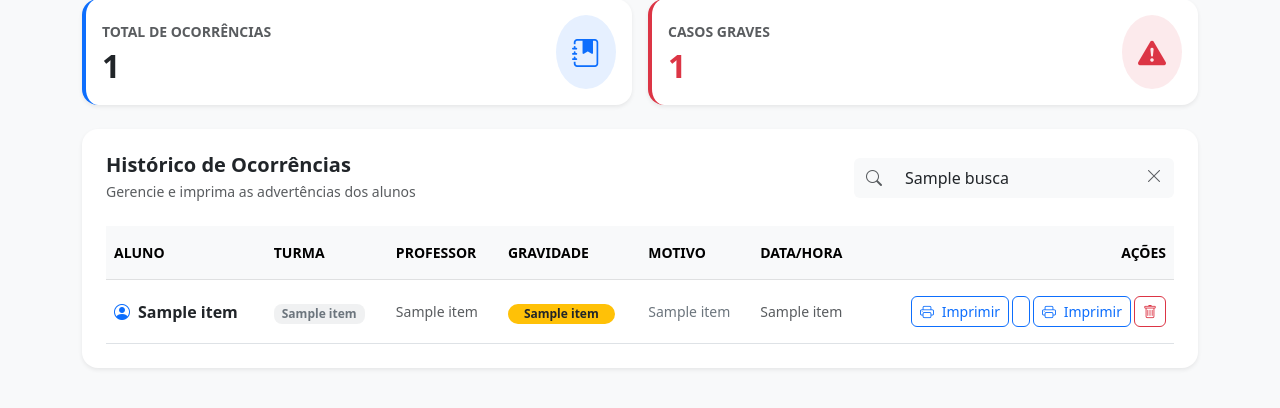
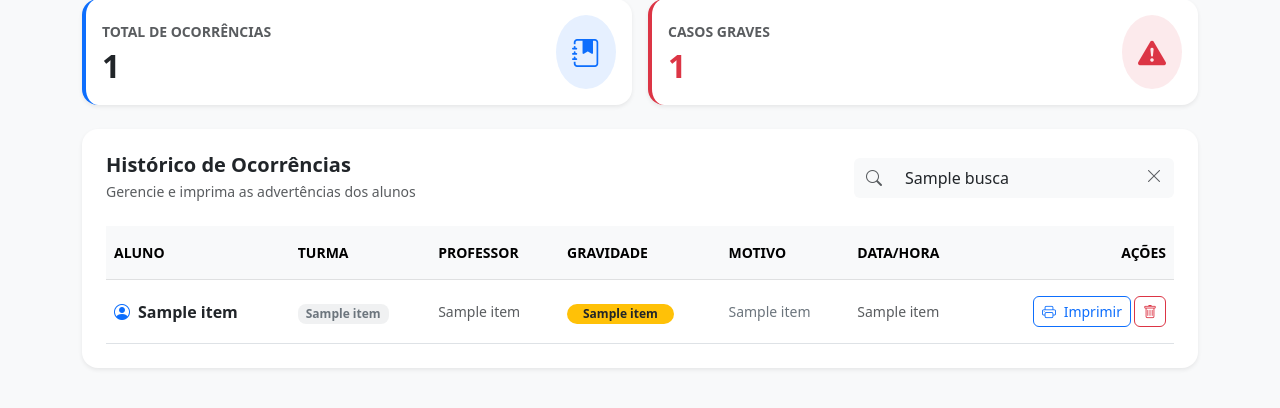
Before and after one commit to luizgarro08-hub/sistema-advertencia-escola, a Flask app: template templates/secretaria.html in a window 1280 px wide. Shown: the part 87-495 px from the top of the page. Run offline with Flask 3, Linux system fonts and the light colour scheme; the template is opened without the code that fills it: most values are stand-ins (such as "Sample title", 1, 10 or a date in 2020); some libraries are stand-ins or nearby versions.

Commit message:
Update secretaria.html

```diff
--- a/templates/secretaria.html
+++ b/templates/secretaria.html
@@ -116,9 +116,6 @@
 
                             <td class="text-end py-3">
                                 <div class="btn-group">
-                                    <a href="/imprimir/{{ item[0] }}" target="_blank" class="btn btn-sm btn-outline-primary rounded-2 me-1" title="Imprimir PDF">
-                                        <i class="bi bi-printer me-1"></i> Imprimir
-                                 <div class="btn-group">
 
     <a href="/imprimir/{{ item[0] }}"
        target="_blank"
```
